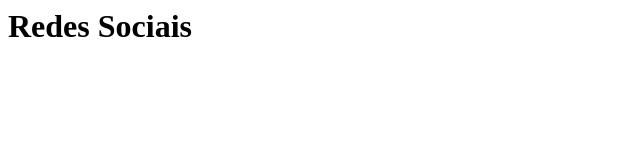
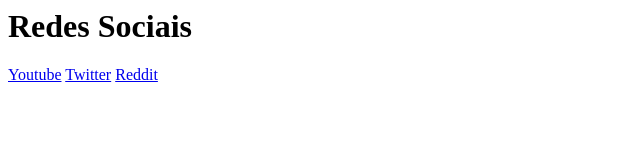
Before and after one commit to marquin223/Avaliacao03, a plain HTML site: page index.html in a window 1280 px wide. Shown: the whole page, without its empty margins (0-640 px from the left). Drawn offline with Linux system fonts and the light colour scheme.

Commit message:
Versão3 -Página web

```diff
--- a/index.html
+++ b/index.html
@@ -5,6 +5,8 @@
 </head>
 <body>
 	<h1>Redes Sociais</h1>
-
+	<a href="https://www.youtube.com" target="=blank">Youtube</a>
+	<a href="https://twitter.com" target="=blank">Twitter</a>
+	<a href="https://www.reddit.com" target="=blank">Reddit</a>
 </body>
 </html>
```
